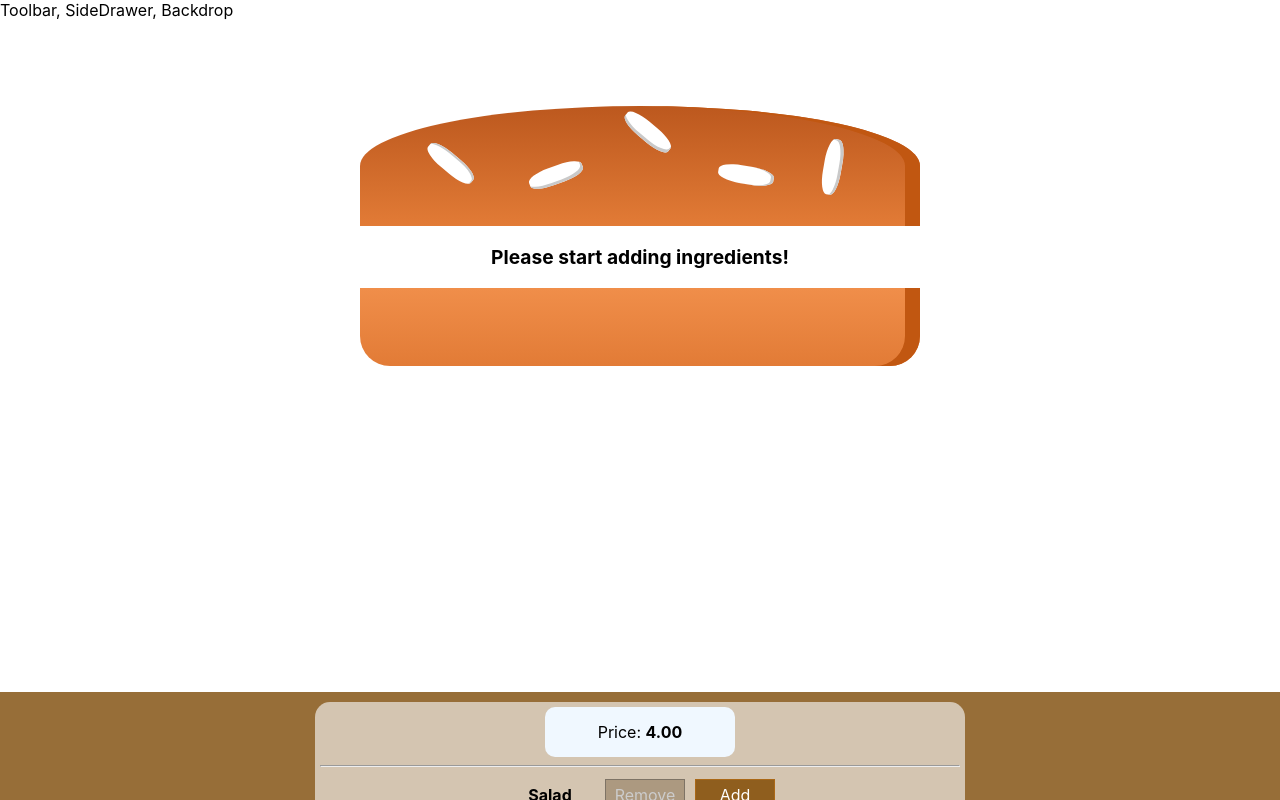
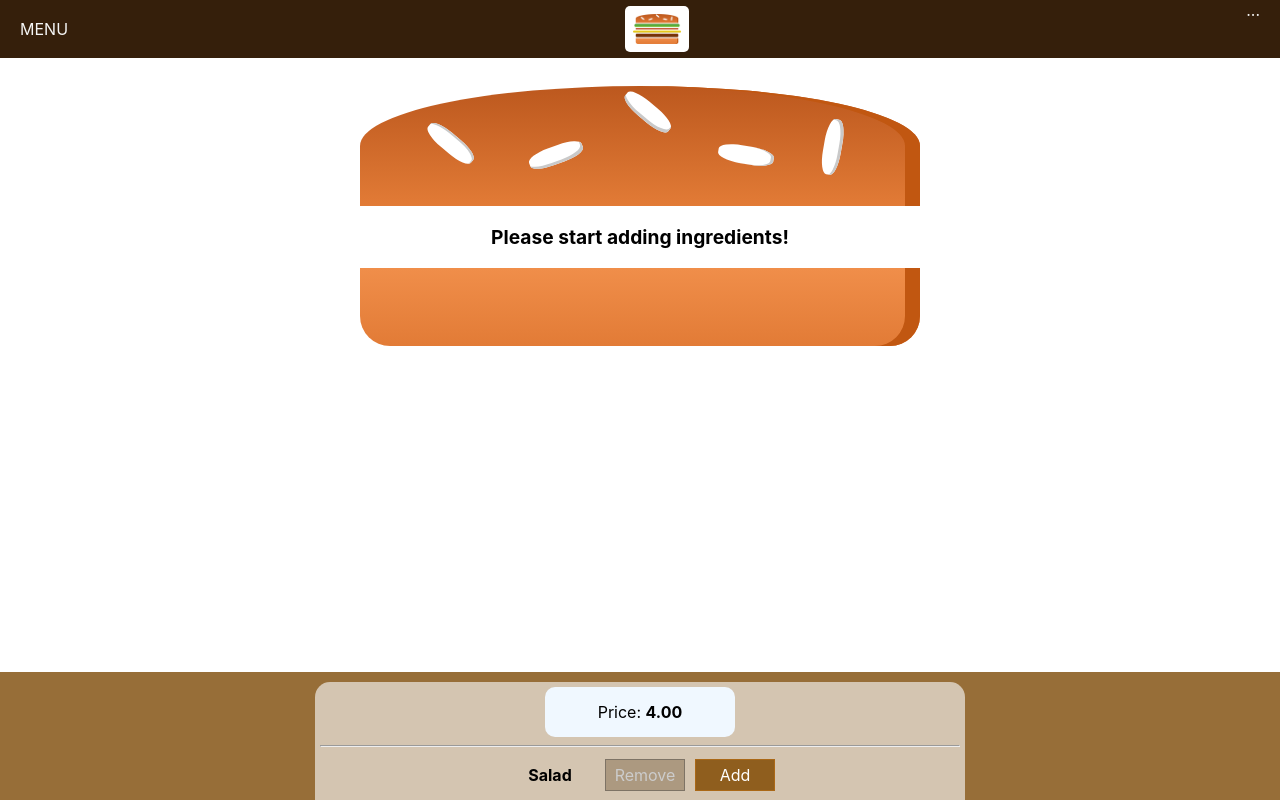
Before and after one commit to NicolasAndres1/burgerbuilder, a React app: page / in a window 1280 px wide. Shown: the top 800 px of the page. Built offline with nearby package versions, Linux system fonts and the light colour scheme.

Commit message:
Burger Logo

```diff
--- a/src/Components/Layout/Layout.js
+++ b/src/Components/Layout/Layout.js
@@ -1,12 +1,13 @@
 // JS IMPORTS
 import React from 'react';
+import Toolbar from '../Navigation/Toolbar/Toolbar';
 
 // CSS IMPORTS
 import classes from './Layout.module.css';
 
 const layout = (props) => (
     <>
-        <div>Toolbar, SideDrawer, Backdrop</div>
+        <Toolbar />
         <main className={classes.Content}>
             {props.children}
         </main>
--- /dev/null
+++ b/src/Components/Logo/Logo.js
@@ -0,0 +1,16 @@
+// JS IMPORTS
+import React from 'react';
+import burgerLogo from '../../Assets/Images/burger-logo.png'
+
+// CSS IMPORTS
+import classes from './Logo.module.css';
+
+const logo = (props) => (
+    <div className={classes.Logo}>
+        <img
+            src={burgerLogo}
+            alt="burgerLogo"/>
+    </div>
+);
+
+export default logo;
--- /dev/null
+++ b/src/Components/Logo/Logo.module.css
@@ -0,0 +1,11 @@
+.Logo {
+    height: 80%;
+    background-color: white;
+    padding: 8px;
+    box-sizing: border-box;
+    border-radius: 5px;
+}
+
+.Logo img {
+    height: 100%;
+}
```
Also changed, not shown: src/Assets/Images/burger-logo.png (added).
